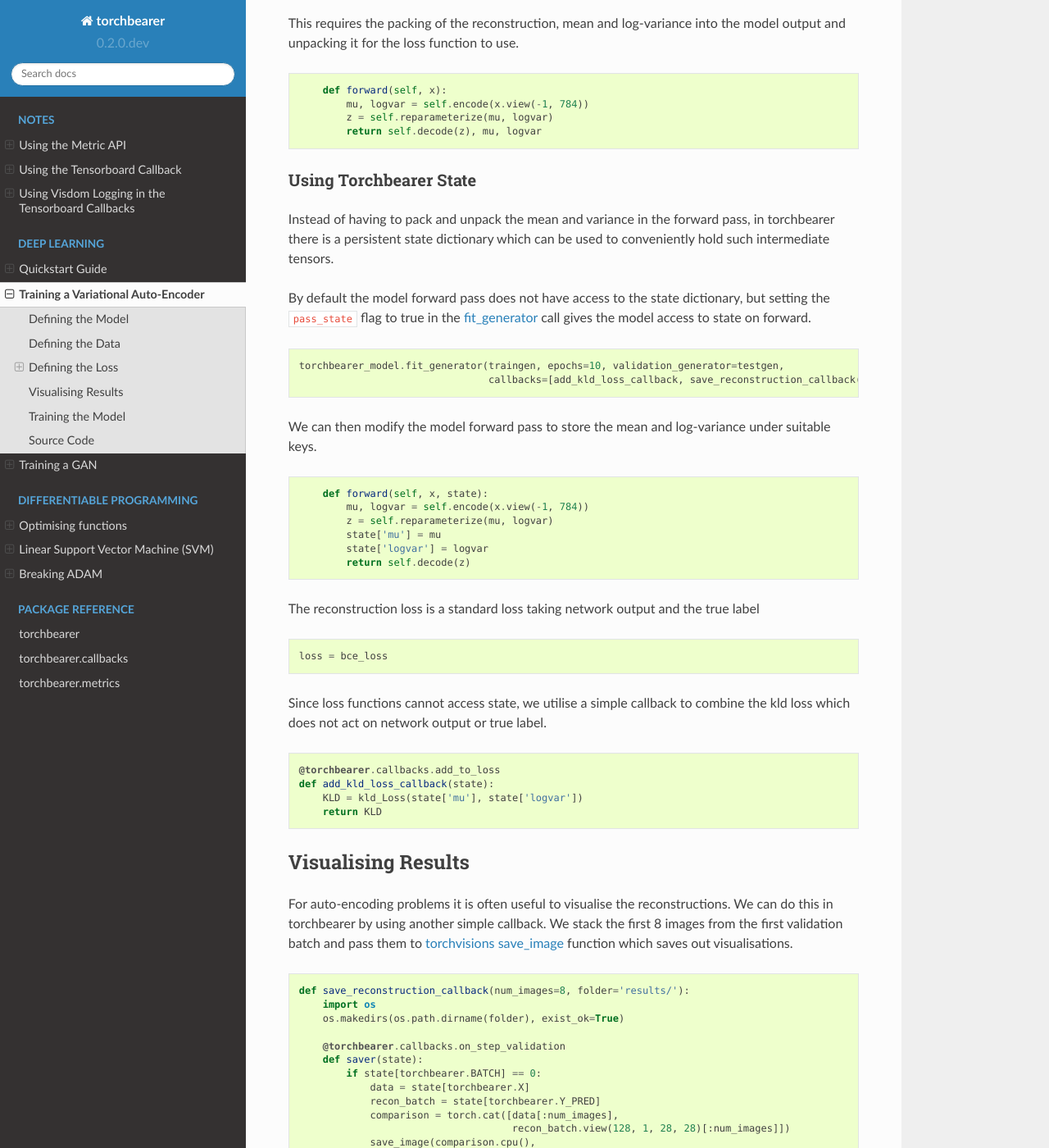
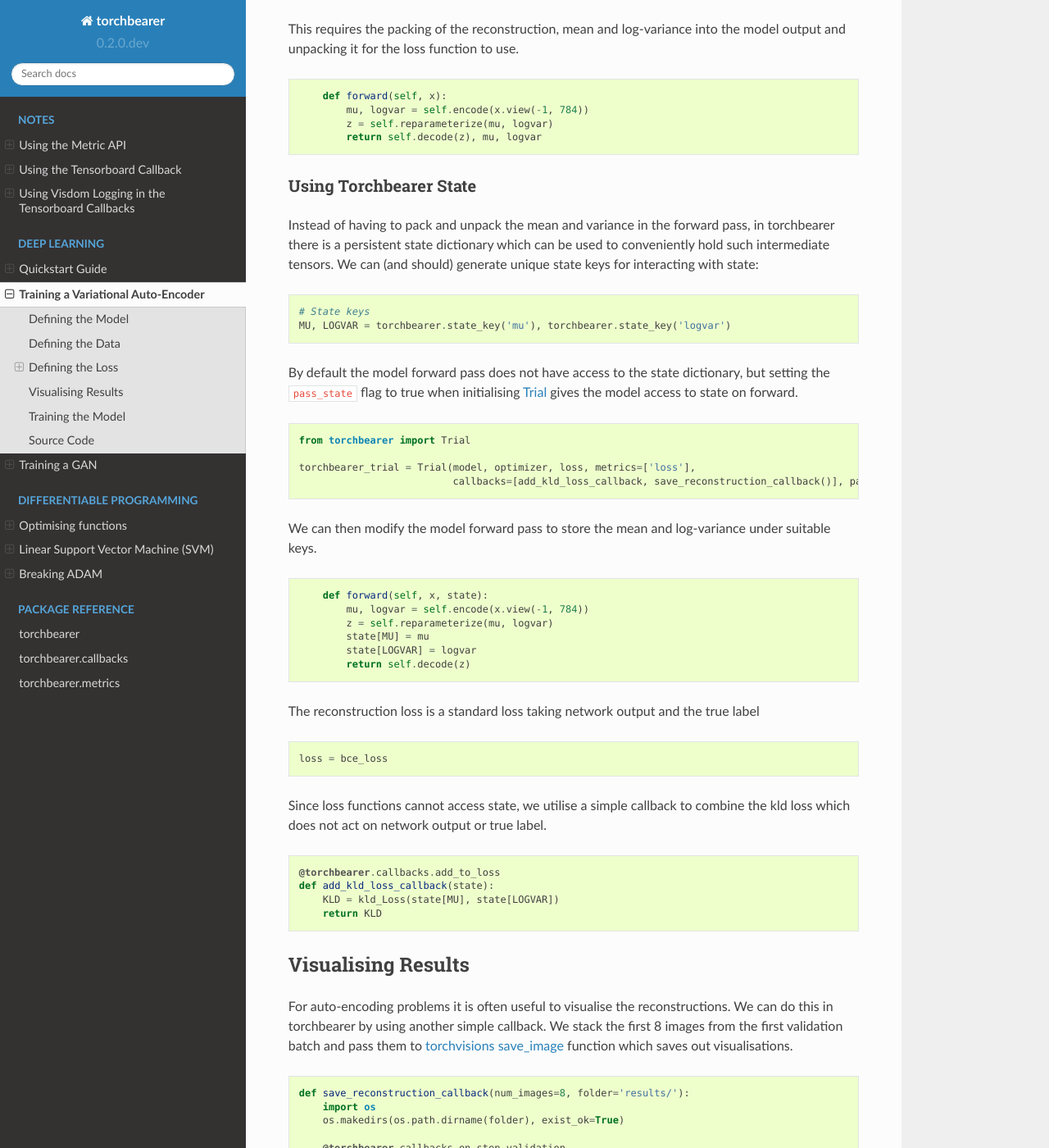
Before and after one commit to pytorchbearer/torchbearer, a Sphinx documentation site: the page built from docs/examples/vae.rst, in a window 1280 px wide and 1400 px high, scrolled down 2482 px. Shown: the whole window at 82% size. Built offline with Sphinx 7.4.7 and the Read the Docs theme 2.0.0, drawn with Linux system fonts in a browser that asks for light colours; some of the changed text lies outside the part shown.

Commit message:
Update vae example

```diff
--- a/docs/_static/examples/vae.py
+++ b/docs/_static/examples/vae.py
@@ -8,7 +8,7 @@
 from torchvision.utils import save_image
 
 import torchbearer
-from torchbearer.callbacks import Callback
+from torchbearer.cv_utils import DatasetValidationSplitter
 
 
 class AutoEncoderMNIST(Dataset):
@@ -28,21 +28,25 @@
 
 transform = transforms.Compose([transforms.ToTensor()])
 
-# Define standard classification mnist dataset
+# Define standard classification mnist dataset with random validation set
 
-basetrainset = torchvision.datasets.MNIST('./data/mnist', train=True, download=True, transform=transform)
-
-basetestset = torchvision.datasets.MNIST('./data/mnist', train=False, download=True, transform=transform)
+dataset = torchvision.datasets.MNIST('./data/mnist', train=True, download=True, transform=transform)
+splitter = DatasetValidationSplitter(len(dataset), 0.1)
+basetrainset = splitter.get_train_dataset(dataset)
+basevalset = splitter.get_val_dataset(dataset)
 
 # Wrap base classification mnist dataset to return the image as the target
 
 trainset = AutoEncoderMNIST(basetrainset)
 
-testset = AutoEncoderMNIST(basetestset)
+valset = AutoEncoderMNIST(basevalset)
 
 traingen = torch.utils.data.DataLoader(trainset, batch_size=BATCH_SIZE, shuffle=True, num_workers=8)
 
-testgen = torch.utils.data.DataLoader(testset, batch_size=BATCH_SIZE, shuffle=True, num_workers=8)
+valgen = torch.utils.data.DataLoader(valset, batch_size=BATCH_SIZE, shuffle=True, num_workers=8)
+
+# State keys
+MU, LOGVAR = torchbearer.state_key('mu'), torchbearer.state_key('logvar')
 
 
 class VAE(nn.Module):
@@ -69,18 +73,18 @@
 
     def decode(self, z):
         h3 = F.relu(self.fc3(z))
-        return F.sigmoid(self.fc4(h3))
+        return torch.sigmoid(self.fc4(h3))
 
     def forward(self, x, state):
         mu, logvar = self.encode(x.view(-1, 784))
         z = self.reparameterize(mu, logvar)
-        state['mu'] = mu
-        state['logvar'] = logvar
+        state[MU] = mu
+        state[LOGVAR] = logvar
         return self.decode(z)
 
 
 def bce_loss(y_pred, y_true):
-    BCE = F.binary_cross_entropy(y_pred, y_true.view(-1, 784), size_average=False)
+    BCE = F.binary_cross_entropy(y_pred, y_true.view(-1, 784), reduction='sum')
     return BCE
 
 
@@ -91,7 +95,7 @@
 
 @torchbearer.callbacks.add_to_loss
 def add_kld_loss_callback(state):
-    KLD = kld_Loss(state['mu'], state['logvar'])
+    KLD = kld_Loss(state[MU], state[LOGVAR])
     return KLD
 
 
@@ -115,8 +119,9 @@
 optimizer = optim.Adam(filter(lambda p: p.requires_grad, model.parameters()), lr=0.001)
 loss = bce_loss
 
-from torchbearer import Model
+from torchbearer import Trial
 
-torchbearer_model = Model(model, optimizer, loss, metrics=['loss']).to('cuda')
-torchbearer_model.fit_generator(traingen, epochs=10, validation_generator=testgen,
-                                callbacks=[add_kld_loss_callback, save_reconstruction_callback()], pass_state=True)
+torchbearer_trial = Trial(model, optimizer, loss, metrics=['loss'],
+                          callbacks=[add_kld_loss_callback, save_reconstruction_callback()], pass_state=True).to('cuda')
+torchbearer_trial.with_generators(train_generator=traingen, val_generator=valgen)
+torchbearer_trial.run(epochs=10)
--- a/docs/_static/examples/vae_standard.py
+++ b/docs/_static/examples/vae_standard.py
@@ -5,6 +5,7 @@
 import torchvision
 from torch.utils.data.dataset import Dataset
 from torchvision import transforms
+from torchbearer.cv_utils import DatasetValidationSplitter
 
 
 class AutoEncoderMNIST(Dataset):
@@ -22,23 +23,24 @@
 
 BATCH_SIZE = 128
 
-normalize = transforms.Compose([transforms.ToTensor()])
+transform = transforms.Compose([transforms.ToTensor()])
 
-# Define standard classification mnist dataset
+# Define standard classification mnist dataset with random validation set
 
-basetrainset = torchvision.datasets.MNIST('./data/mnist', train=True, download=True, transform=normalize)
-
-basetestset = torchvision.datasets.MNIST('./data/mnist', train=False, download=True, transform=normalize)
+dataset = torchvision.datasets.MNIST('./data/mnist', train=True, download=True, transform=transform)
+splitter = DatasetValidationSplitter(len(dataset), 0.1)
+basetrainset = splitter.get_train_dataset(dataset)
+basevalset = splitter.get_val_dataset(dataset)
 
 # Wrap base classification mnist dataset to return the image as the target
 
 trainset = AutoEncoderMNIST(basetrainset)
 
-testset = AutoEncoderMNIST(basetestset)
+valset = AutoEncoderMNIST(basevalset)
 
 traingen = torch.utils.data.DataLoader(trainset, batch_size=BATCH_SIZE, shuffle=True, num_workers=8)
 
-testgen = torch.utils.data.DataLoader(testset, batch_size=BATCH_SIZE, shuffle=True, num_workers=8)
+valgen = torch.utils.data.DataLoader(valset, batch_size=BATCH_SIZE, shuffle=True, num_workers=8)
 
 
 class VAE(nn.Module):
@@ -65,7 +67,7 @@
 
     def decode(self, z):
         h3 = F.relu(self.fc3(z))
-        return F.sigmoid(self.fc4(h3))
+        return torch.sigmoid(self.fc4(h3))
 
     def forward(self, x):
         mu, logvar = self.encode(x.view(-1, 784))
@@ -74,7 +76,7 @@
 
 
 def bce_loss(recon_x, x):
-    BCE = F.binary_cross_entropy(recon_x, x.view(-1, 784), size_average=False)
+    BCE = F.binary_cross_entropy(recon_x, x.view(-1, 784), reduction='sum')
     return BCE
 
 
@@ -100,7 +102,8 @@
 optimizer = optim.Adam(filter(lambda p: p.requires_grad, model.parameters()), lr=0.001)
 loss = loss_function
 
-from torchbearer import Model
+from torchbearer import Trial
 
-torchbearer_model = Model(model, optimizer, loss, metrics=['loss']).to('cuda')
-torchbearer_model.fit_generator(traingen, epochs=10, validation_generator=testgen, pass_state=False)
+torchbearer_trial = Trial(model, optimizer, loss, metrics=['loss'], pass_state=False).to('cuda')
+torchbearer_trial.with_generators(train_generator=traingen, val_generator=valgen)
+torchbearer_trial.run(epochs=10)
--- a/docs/examples/vae.rst
+++ b/docs/examples/vae.rst
@@ -12,28 +12,28 @@
 
 .. literalinclude:: /_static/examples/vae_standard.py
    :language: python
-   :lines: 44-73
+   :lines: 46-75
 
 Defining the Data
 ^^^^^^^^^^^^^^^^^^^^^^^^^^^^^^^^^^^^
 
-We get the MNIST dataset from torchvision and transform them to torch tensors.
+We get the MNIST dataset from torchvision, split it into a train and validation set and transform them to torch tensors.
 
 .. literalinclude:: /_static/examples/vae_standard.py
    :language: python
-   :lines: 23-31
+   :lines: 24-33
 
 The output label from this dataset is the classification label, since we are doing a auto-encoding problem, we wish the label to be the original image. To fix this we create a wrapper class which replaces the classification label with the image.
 
 .. literalinclude:: /_static/examples/vae_standard.py
    :language: python
-   :lines: 10-20
+   :lines: 11-21
 
 We then wrap the original datasets and create training and testing data generators in the standard pytorch way.
 
 .. literalinclude:: /_static/examples/vae_standard.py
    :language: python
-   :lines: 33-41
+   :lines: 37-43
 
 Defining the Loss
 ^^^^^^^^^^^^^^^^^^^^^^^^^^^^^^^^^^^^
@@ -57,45 +57,51 @@
 
 .. literalinclude:: /_static/examples/vae_standard.py
    :language: python
-   :lines: 87-95
+   :lines: 89-97
 
 This requires the packing of the reconstruction, mean and log-variance into the model output and unpacking it for the loss function to use.
 
 .. literalinclude:: /_static/examples/vae_standard.py
    :language: python
-   :lines: 70-73
+   :lines: 72-75
 
 
 Using Torchbearer State
 ------------------------------------
 
 Instead of having to pack and unpack the mean and variance in the forward pass, in torchbearer there is a persistent state dictionary which can be used to conveniently hold such intermediate tensors.
-
-By default the model forward pass does not have access to the state dictionary, but setting the ``pass_state`` flag to true in the fit_generator_ call gives the model access to state on forward.
-
-.. _fit_generator: https://torchbearer.readthedocs.io/en/latest/code/main.html#torchbearer.torchbearer.Model.fit_generator
+We can (and should) generate unique state keys for interacting with state:
 
 .. literalinclude:: /_static/examples/vae.py
    :language: python
-   :lines: 121-122
+   :lines: 48-49
+
+
+By default the model forward pass does not have access to the state dictionary, but setting the ``pass_state`` flag to true when initialising Trial_ gives the model access to state on forward.
+
+.. _Trial: https://torchbearer.readthedocs.io/en/latest/code/main.html#torchbearer.trial.Trial
+
+.. literalinclude:: /_static/examples/vae.py
+   :language: python
+   :lines: 122-125
 
 We can then modify the model forward pass to store the mean and log-variance under suitable keys.
 
 .. literalinclude:: /_static/examples/vae.py
    :language: python
-   :lines: 74-79
+   :lines: 78-83
 
 The reconstruction loss is a standard loss taking network output and the true label
 
 .. literalinclude:: /_static/examples/vae.py
    :language: python
-   :lines: 116
+   :lines: 120
 
 Since loss functions cannot access state, we utilise a simple callback to combine the kld loss which does not act on network output or true label.
 
 .. literalinclude:: /_static/examples/vae.py
    :language: python
-   :lines: 92-95
+   :lines: 96-99
 
 
 Visualising Results
@@ -107,18 +113,18 @@
 .. _save_image: https://pytorch.org/docs/stable/torchvision/utils.html?highlight=save#torchvision.utils.save_image
 
 .. literalinclude:: /_static/examples/vae.py
-   :lines: 98-111
+   :lines: 102-115
 
 Training the Model
 ^^^^^^^^^^^^^^^^^^^^^^^^^^^^^^^^^^^^
 
-We train the model by creating a torchmodel and a torchbearermodel and calling fit_generator_.
+We train the model by creating a torchmodel and a torchbearertrialand calling run_.
 
-.. _fit_generator: https://torchbearer.readthedocs.io/en/latest/code/main.html#torchbearer.torchbearer.Model.fit_generator
+.. _run: https://torchbearer.readthedocs.io/en/latest/code/main.html#torchbearer.trial.Trial.run
 
 
 .. literalinclude:: /_static/examples/vae.py
-   :lines: 114-122
+   :lines: 118-127
 
 The visualised results after ten epochs then look like this:
 
```
Also changed, not shown: other parts of docs/examples/vae.rst (+2 -2 lines).
